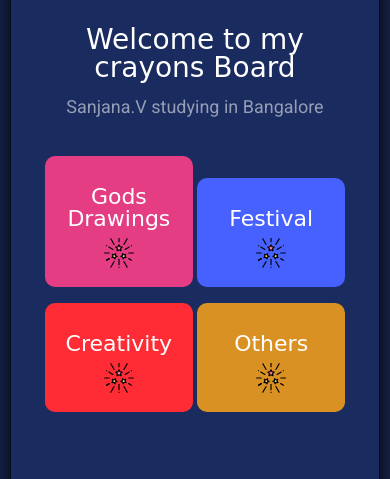
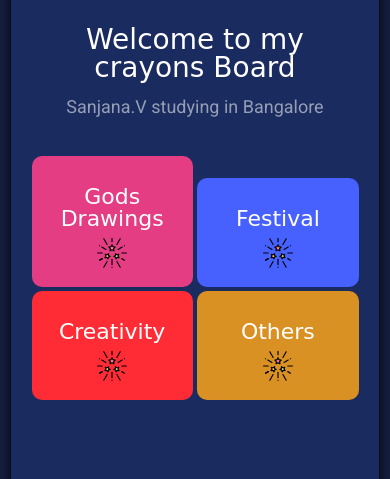
Before and after one commit to sanjuscreative/sanjanascreative.github.io, a plain HTML site: page index.html in a window 390 px wide. Shown: the part 105-584 px from the top of the page. Drawn offline with nearby package versions, Linux system fonts and the light colour scheme; a web font is replaced by a local one.

Commit message:
fixed mobile version issue

```diff
--- a/assets/scss/sanju-creative.scss
+++ b/assets/scss/sanju-creative.scss
@@ -287,8 +287,9 @@ body {
 
             .cards-container {
                 .main-cards {
-                    width: 44% !important;
+                    width: 48% !important;
                     padding-top: 30px !important;
+                    margin-bottom: 4px !important;
 
                     .icons {
                         display: none;
```
Also changed, not shown: assets/css/sanju-creative.css, 1 other file.
